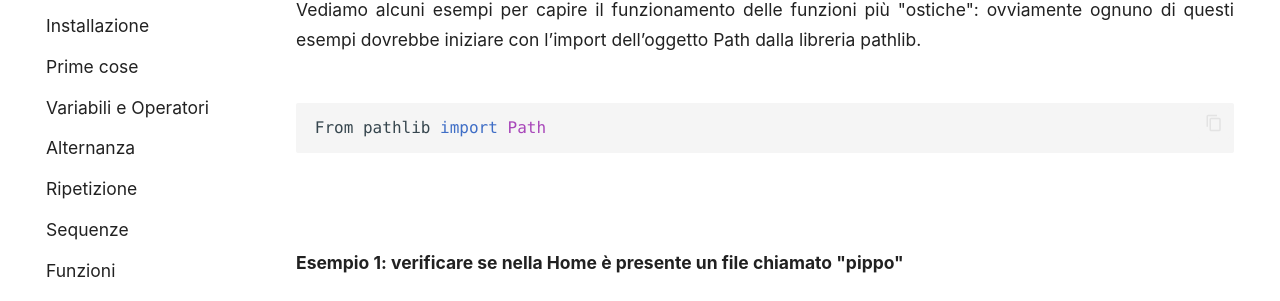
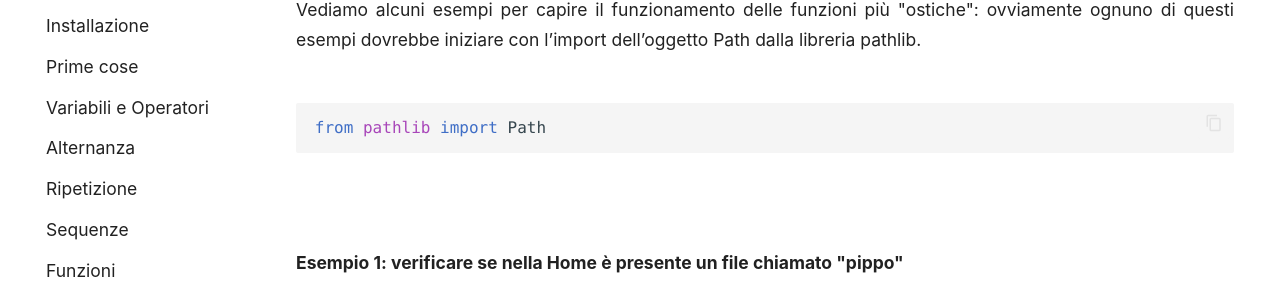
Before and after one commit to adjamhub/pyhandouts, an MkDocs documentation site: the page built from docs/basics/107_files.md, in a window 1280 px wide and 900 px high, scrolled down 13401 px. Shown: the part 142-443 px from the top of the window. Built offline with MkDocs 1.6.1 and Material for MkDocs 9.7.7, drawn with Linux system fonts in a browser that asks for light colours; emoji names are drawn with the system emoji font.

Commit message:
From --> from

````diff
--- a/docs/basics/107_files.md
+++ b/docs/basics/107_files.md
@@ -428,6 +428,7 @@ L’oggetto Path espone fra le altre le seguenti funzioni:
 | ------------------    | -----------------------------------------------------------------------------------------                            |
 | `rename(target)`      | Rinomina il Path al percorso indicato nel Path "target".                                                             |
 
+
 !!! note
 
     Per vedere **tutte** le funzioni offerte dall'oggetto Path:
@@ -444,7 +445,7 @@ ovviamente ognuno di questi esempi dovrebbe iniziare con l’import dell’ogget
 
 
 ``` python
-From pathlib import Path
+from pathlib import Path
 ```
 
 <br>
````
